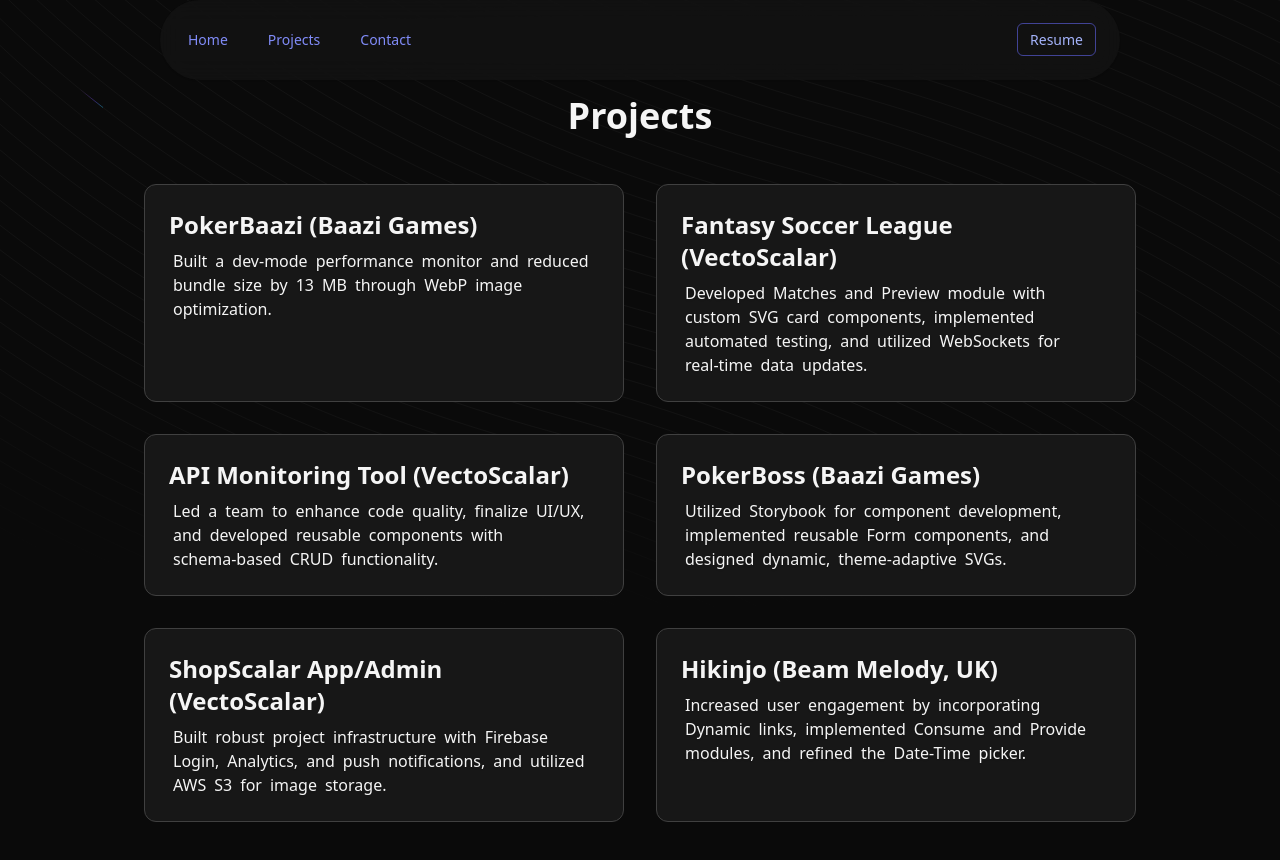
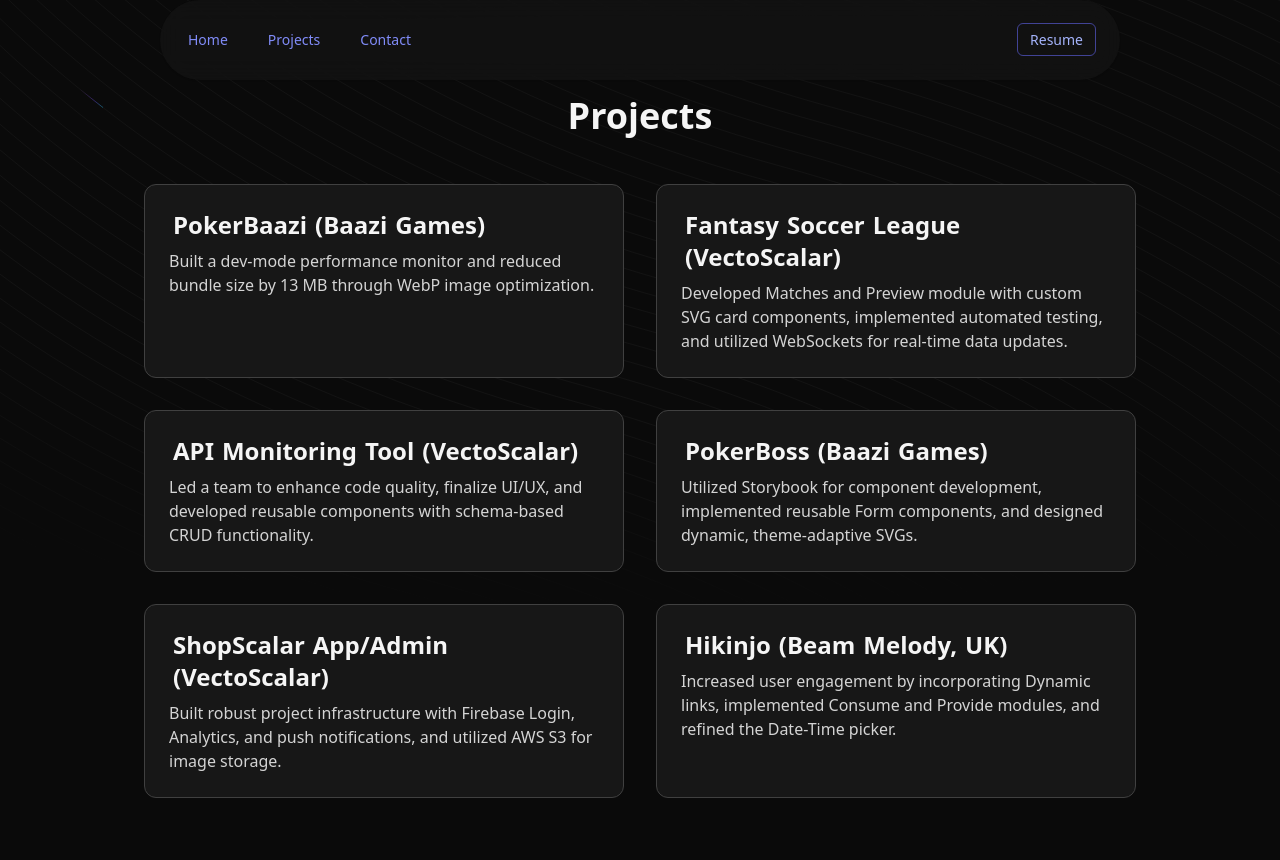
Before and after one commit to pvn13/Portfolio, a Next.js app: page /projects in a window 1280 px wide. Shown: the top 860 px of the page. Built offline with nearby package versions, Linux system fonts and the light colour scheme.

Commit message:
proj title anim

```diff
--- a/pages/projects.tsx
+++ b/pages/projects.tsx
@@ -65,13 +65,13 @@
         <h1 className="text-4xl font-bold mb-12 text-center">Projects</h1>
         <div className="grid md:grid-cols-2 gap-8">
           {projects.map((p) => {
-            const words = p.desc.split(" ");
+            const words = p.title.split(" ");
           return (
             <CardSpotlight key={p.title}>
-              <h3 className="text-2xl font-semibold mb-2">{p.title}</h3>
-              <motion.p
+              {/* <h3 className="text-2xl font-semibold mb-2">{p.title}</h3> */}
+              <motion.h3
                           className="
-                            drop-shadow-sm
+                            text-2xl font-semibold mb-2
                           "
                           variants={parentVariants}
                           initial="hidden"
@@ -86,7 +86,8 @@
                               {word}
                             </motion.span>
                           ))}
-                        </motion.p>
+                        </motion.h3>
+                         <p className="text-neutral-300">{p.desc}</p>
             </CardSpotlight>
           )})}
         </div>
```
